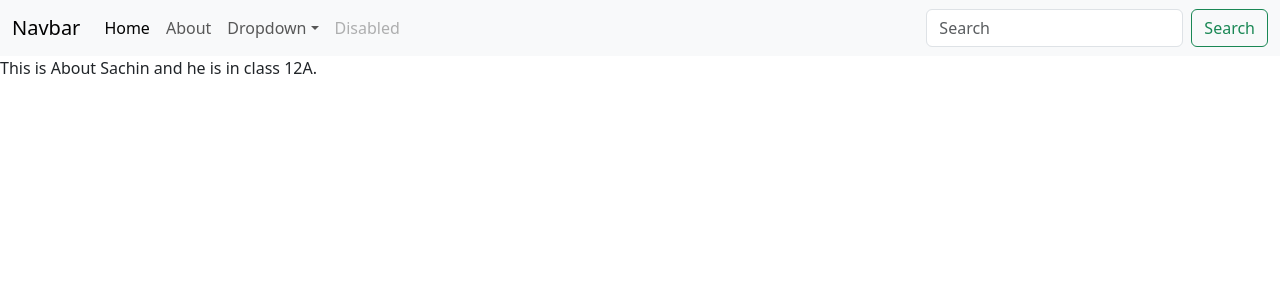
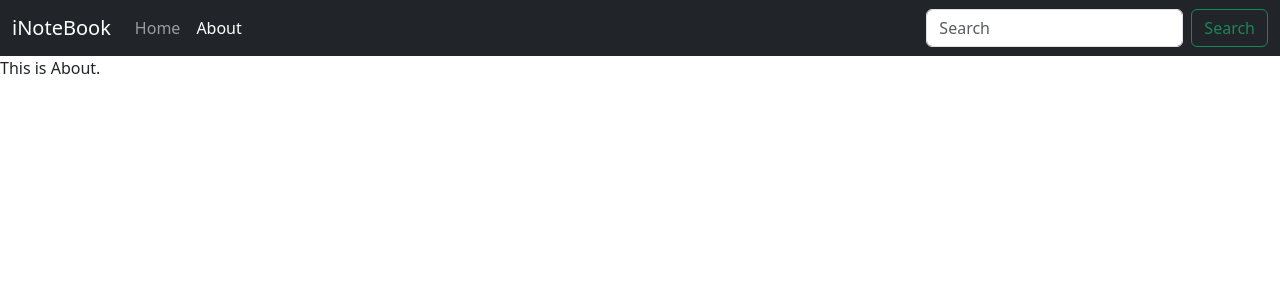
Before and after one commit to Sanchitagarwal7/inotebook, a React (Create React App) app: page /about in a window 1280 px wide. Shown: the top 300 px of the page. Built offline with nearby package versions, Linux system fonts and the light colour scheme.

Commit message:
useLocation implementation

```diff
--- a/src/components/About.js
+++ b/src/components/About.js
@@ -1,17 +1,10 @@
-import React, { useEffect } from 'react';
-import { useContext } from 'react';
-import NoteContext from '../context/notes/NoteContext'
+import React from 'react';
 
 function About(){
-    const a = useContext(NoteContext);
-    useEffect(()=>{
-        a.update();
-        // eslint-disable-next-line
-    }, []);
 
     return(
     <>
-        This is About {a.state.name} and he is in class {a.state.class}.
+        This is About.
     </>
     );
 }
--- a/src/components/Navbar.js
+++ b/src/components/Navbar.js
@@ -1,12 +1,20 @@
-import React from "react";
+import React, {useEffect} from "react";
 import { Link } from 'react-router-dom';
+import { useLocation } from 'react-router-dom';
 
 const Navbar = () => {
+  let location = useLocation();
+
+  // useEffect(() => {
+  //   // Google Analytics
+  //   console.log(location.pathname);
+  // }, [location]);
+
   return (
     <div>
-      <nav className="navbar navbar-expand-lg bg-body-tertiary">
+      <nav className="navbar navbar-expand-lg navbar-dark bg-dark">
         <div className="container-fluid">
-          <Link className="navbar-brand" to="/"> Navbar </Link>
+          <Link className="navbar-brand" to="/"> iNoteBook </Link>
           <button
             className="navbar-toggler"
             type="button"
@@ -21,49 +29,13 @@
           <div className="collapse navbar-collapse" id="navbarSupportedContent">
             <ul className="navbar-nav me-auto mb-2 mb-lg-0">
               <li className="nav-item">
-                <Link className="nav-link active" aria-current="page" to="/">
+                <Link className={`nav-link ${location.pathname === "/"?"active": ""}`} aria-current="page" to="/">
                   Home
                 </Link>
               </li>
               <li className="nav-item">
-                <Link className="nav-link" to="/about">
+                <Link className={`nav-link ${location.pathname === "/about"?"active": ""}`} to="/about">
                   About
-                </Link>
-              </li>
-              <li className="nav-item dropdown">
-                <Link
-                  className="nav-link dropdown-toggle"
-                  to="/"
-                  role="button"
-                  data-bs-toggle="dropdown"
-                  aria-expanded="false"
-                >
-                  Dropdown
-                </Link>
-                <ul className="dropdown-menu">
-                  <li>
-                    <Link className="dropdown-item" to="/">
-                      Action
-                    </Link>
-                  </li>
-                  <li>
-                    <Link className="dropdown-item" to="/">
-                      Another action
-                    </Link>
-                  </li>
-                  <li>
-                    <hr className="dropdown-divider" />
-                  </li>
-                  <li>
-                    <Link className="dropdown-item" to="/">
-                      Something else here
-                    </Link>
-                  </li>
-                </ul>
-              </li>
-              <li className="nav-item">
-                <Link className="nav-link disabled" aria-disabled="true" to="/">
-                  Disabled
                 </Link>
               </li>
             </ul>
--- a/src/context/notes/NoteState.js
+++ b/src/context/notes/NoteState.js
@@ -2,23 +2,8 @@
 import NoteContext from './NoteContext';
 
 const NoteState = (props)=>{
-    const s1 = {
-        "name" : "Sanchit",
-        "class" : "10A"
-    }
-
-    const [state, setState] = useState(s1);
-
-    const update = ()=>{
-        setTimeout(()=>{
-            setState({
-                "name": "Sachin",
-                "class": "12A"
-            })
-        }, 1000);
-    }
     return (
-        <NoteContext.Provider value={{state, update}}>
+        <NoteContext.Provider value={{}}>
             {props.children}
         </NoteContext.Provider>
     );
```
